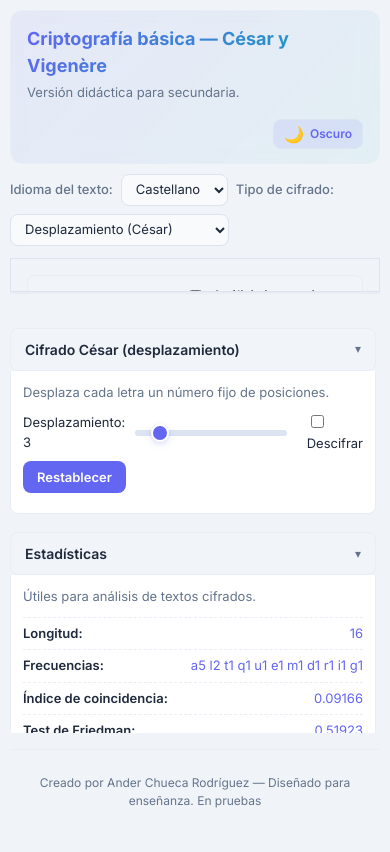
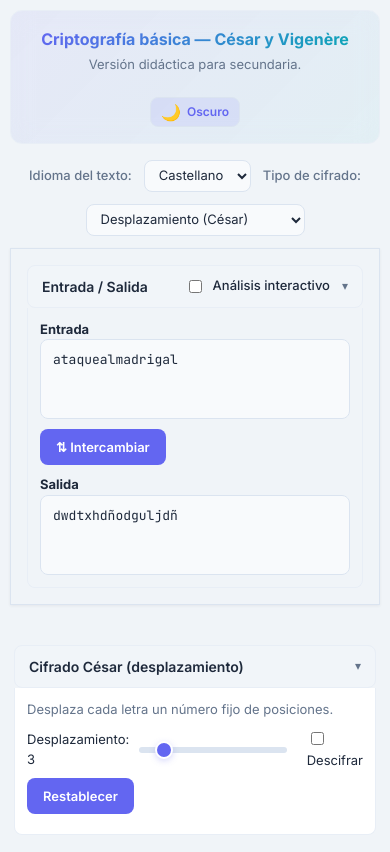
Before and after one commit to anchueca/Criptograf-a-did-ctica, a plain HTML site: page index.html in a window 390 px wide. Shown: the top 852 px of the page. Drawn offline with Linux system fonts and the light colour scheme.

Commit message:
style: Adjust styling for cryptographers toolkit

```diff
--- a/cryptographers_toolkit.css
+++ b/cryptographers_toolkit.css
@@ -849,49 +849,113 @@ label {
 }
 
 /* ── Responsive ──────────────────────────────────────────────── */
-@media (max-width: 768px) {
+@media (max-width: 1024px) {
+  .io {
+    flex: 0 0 45%;
+    max-width: 45%;
+  }
+}
+
+@media (max-width: 850px) {
+  html, body {
+    overflow-y: auto !important;
+    height: auto !important;
+  }
+
   .container {
+    height: auto !important;
+    min-height: 100vh;
     padding: 10px;
+    overflow: visible !important;
   }
 
   .header {
     flex-direction: column;
-    align-items: flex-start;
-    padding: 14px 16px;
-  }
-
-  .header h1 {
-    font-size: 18px;
+    align-items: center;
+    text-align: center;
+    padding: 16px;
+    gap: 12px;
   }
 
   .header-controls {
-    flex-wrap: wrap;
-    gap: 8px;
+    justify-content: center;
+    margin-top: 16px;
+  }
+
+  .theme-toggle {
+    margin: 10px auto 0;
   }
 
   .main {
-    flex-direction: column;
-    height: auto;
+    flex-direction: column !important;
+    height: auto !important;
+    overflow: visible !important;
+    gap: 20px;
+    flex: none;
+  }
+
+  .io,
+  .controls,
+  #right_panel {
+    flex: 0 0 auto !important; /* Don't grow to fill parent height */
+    max-width: 100% !important;
+    width: 100% !important;
+    min-width: 0 !important;
+    height: auto !important;
+    max-height: none !important;
+    overflow: visible !important;
   }
 
   .io {
-    flex: 1 1 100%;
-    max-width: 100%;
-    position: static;
-    max-height: none;
+    padding: 16px;
   }
 
-  .controls,
-  #right_panel {
-    flex: 1 1 100%;
-    max-width: 100%;
-    min-width: 0;
-    overflow: visible;
-    padding-left: 0;
+  .interactive-line {
+    gap: 2px;
+    justify-content: flex-start;
+  }
+
+  .char-pair {
+    min-width: 18px;
+    margin-bottom: 2px;
+  }
+
+  .char-processed {
+    font-size: 16px;
+    height: 24px;
+    min-width: 16px;
+  }
+
+  .char-original {
+    font-size: 12px;
+    height: 16px;
   }
 
   .mono-grid {
-    grid-template-columns: repeat(auto-fill, minmax(60px, 1fr));
+    grid-template-columns: repeat(auto-fill, minmax(65px, 1fr));
+  }
+
+  .stat-row {
+    flex-direction: column;
+    gap: 4px;
+  }
+
+  .stat-row .stat-val {
+    text-align: left;
+  }
+}
+
+@media (max-width: 480px) {
+  .header h1 {
+    font-size: 16px;
+  }
+
+  .mono-grid {
+    grid-template-columns: repeat(auto-fill, minmax(55px, 1fr));
+  }
+
+  button {
+    padding: 10px 16px;
   }
 }
 
```
